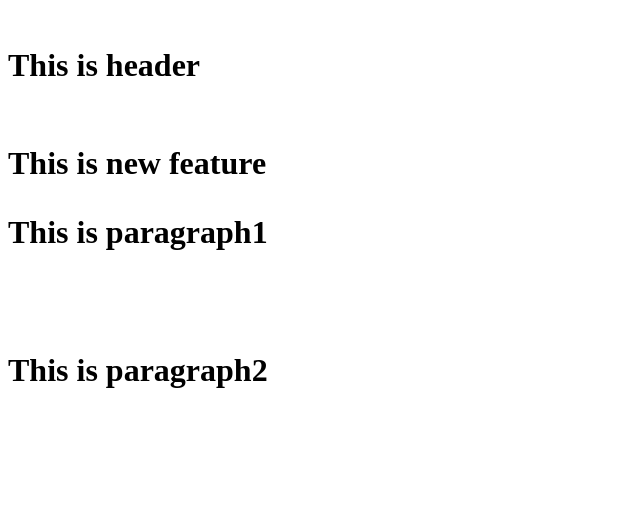
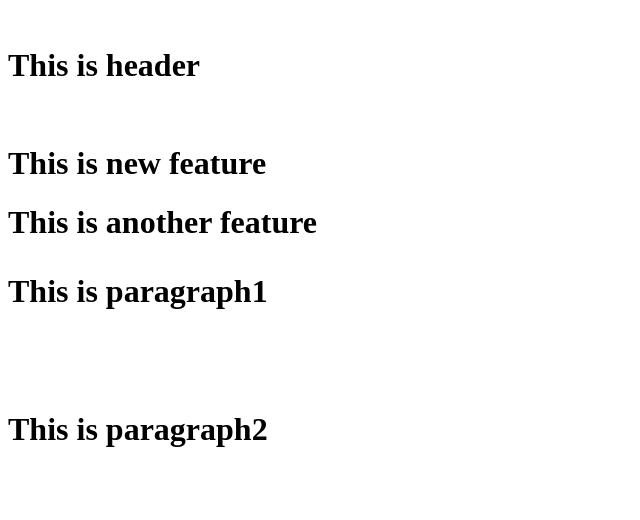
Before and after one commit to IIPEACHII/sample_git2, a plain HTML site: page index.html in a window 1280 px wide. Shown: the whole page, without its empty margins (0-640 px from the left). Drawn offline with Linux system fonts and the light colour scheme.

Commit message:
new another feature added

```diff
--- a/index.html
+++ b/index.html
@@ -4,6 +4,7 @@
 <body>
 <h1>This is header</h1>
 <h1>This is new feature<h1>
+<h1>This is another feature<h1>
 <p>This is paragraph1</p>
 <p>This is paragraph2</p>
 </body>
```
